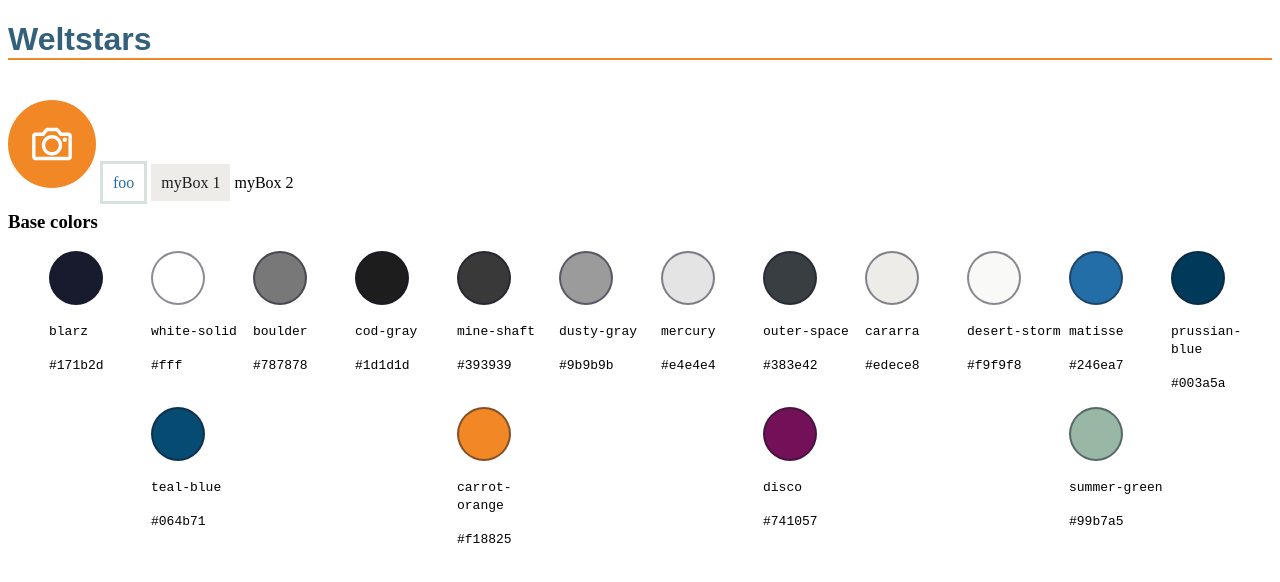
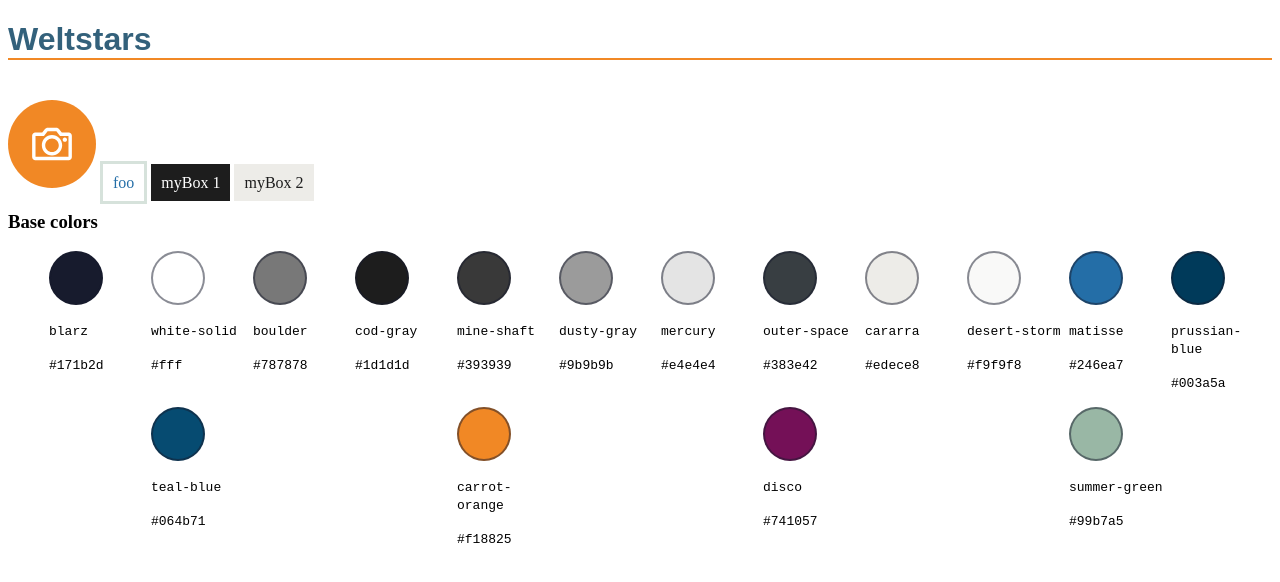
Before and after one commit to markusvogt/ws, a Jekyll site: the page built from index.html, in a window 1280 px wide. Shown: the top 582 px of the page. Built offline with Jekyll 4.4.1, drawn with Linux system fonts in a browser that asks for light colours.

Commit message:
update colors

```diff
--- a/styleguide/css/headline.scss
+++ b/styleguide/css/headline.scss
@@ -16,7 +16,7 @@
   padding: 10px;
 }
 
-.box--is-dark-bg {
+.box--is-bright-bg {
   background-color: wci-color('cararra');
   color: pick-color-for-bg-color(wci-color('cararra'));
   padding: 10px;
```
